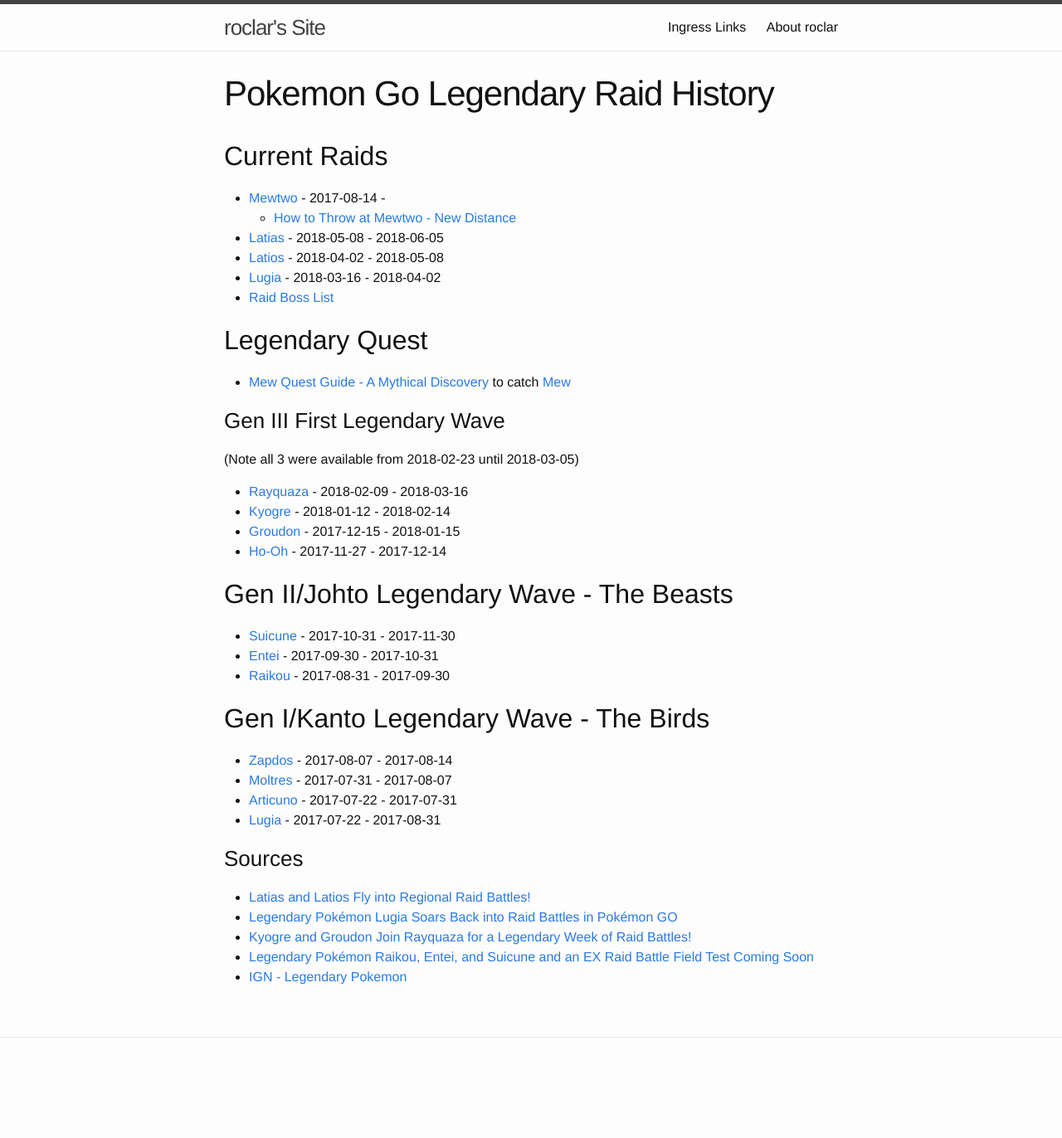
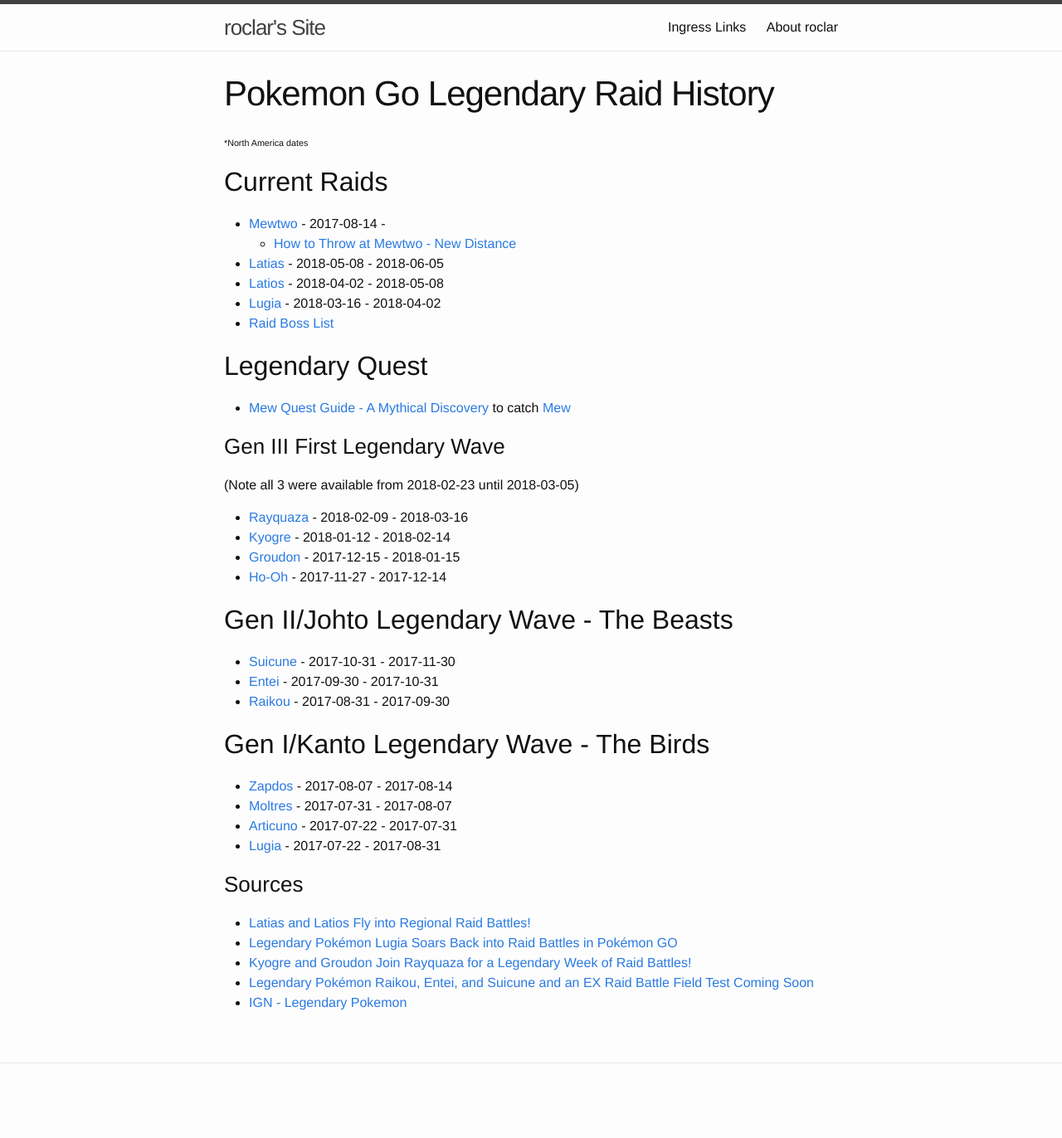
Before and after one commit to roclar/roclar.github.io, a Jekyll site: the page built from PoGoLegendaryHistory.md, in a window 1280 px wide. Shown: the whole page at 83% size. Built offline with Jekyll 4.4.1, drawn with Linux system fonts in a browser that asks for light colours; before the commit the page ends 1341 px from its top, so only the background shows below that.

Commit message:
North America dates disclaimer

```diff
--- a/PoGoLegendaryHistory.md
+++ b/PoGoLegendaryHistory.md
@@ -3,6 +3,7 @@
 title: Pokemon Go Legendary Raid History
 weight: 5
 ---
+###### *North America dates
 
 ## Current Raids
 - [Mewtwo](https://db.pokemongohub.net/pokemon/150) - 2017-08-14 -
```
